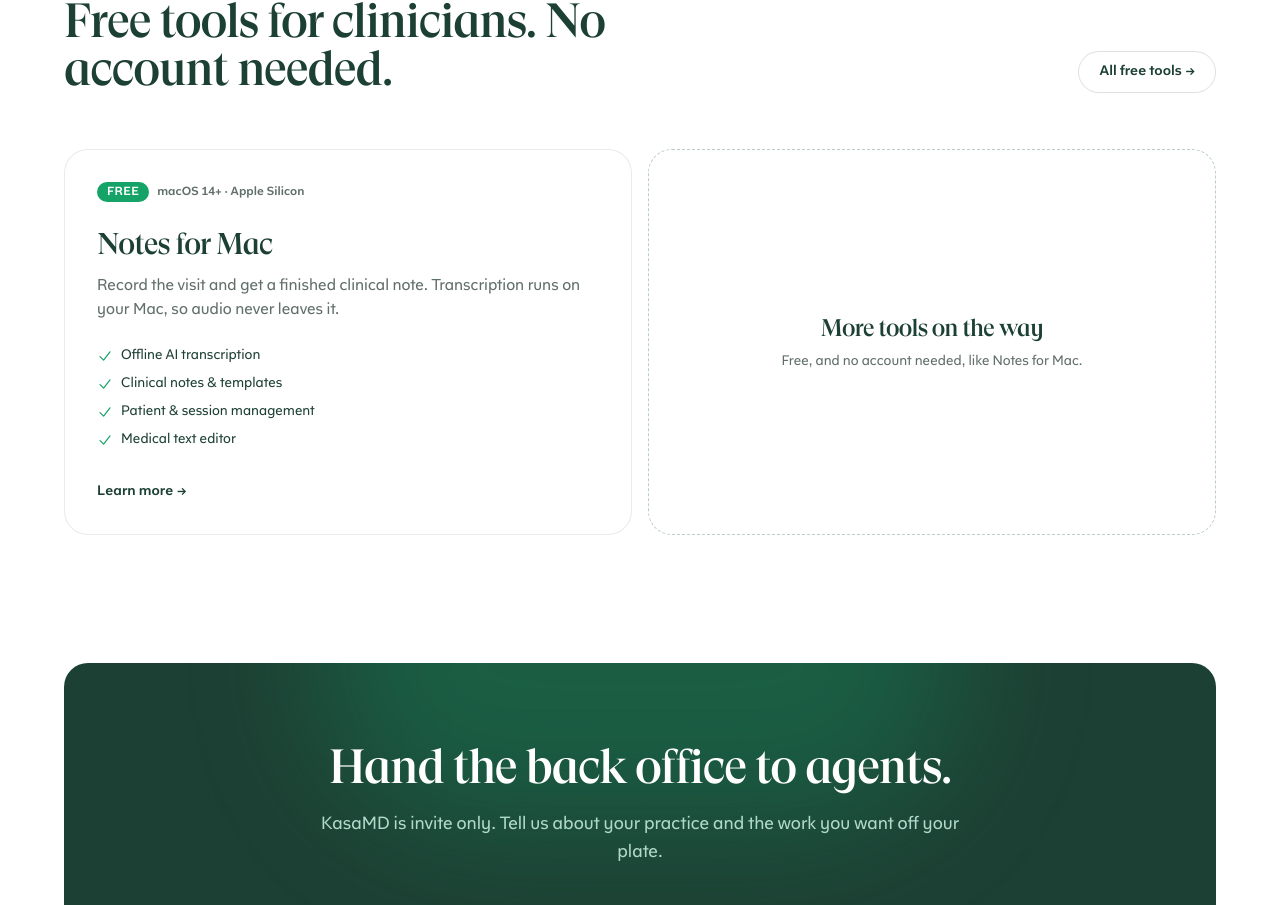
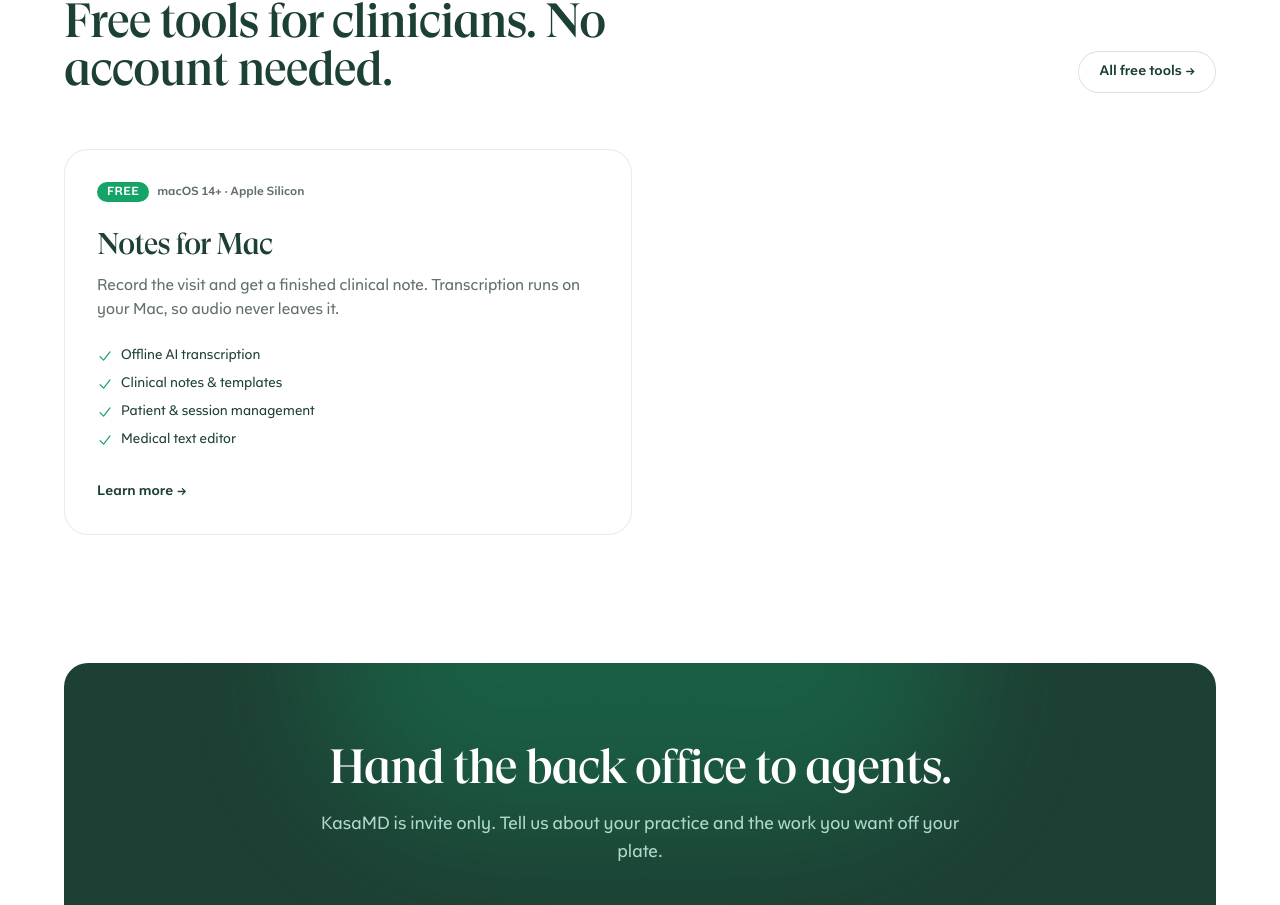
Before and after one commit to Kasa-Labs/kasa_marketing, a Next.js app: page / in a window 1280 px wide. Shown: the part 4569-5474 px from the top of the page. Built offline with nearby package versions, Linux system fonts and the light colour scheme.

Commit message:
Remove the 'More tools on the way' placeholder card

```diff
--- a/app/components/FreeToolsGrid.tsx
+++ b/app/components/FreeToolsGrid.tsx
@@ -46,12 +46,6 @@ export function FreeToolsGrid() {
       {tools.map((tool) => (
         <ToolCard key={tool.slug} tool={tool} />
       ))}
-      <div className="flex flex-col justify-center rounded-3xl border border-dashed border-brand-300 p-8 text-center">
-        <p className="display text-2xl">More tools on the way</p>
-        <p className="mt-2 text-sm text-muted">
-          Free, and no account needed, like Notes for Mac.
-        </p>
-      </div>
     </div>
   );
 }
```
